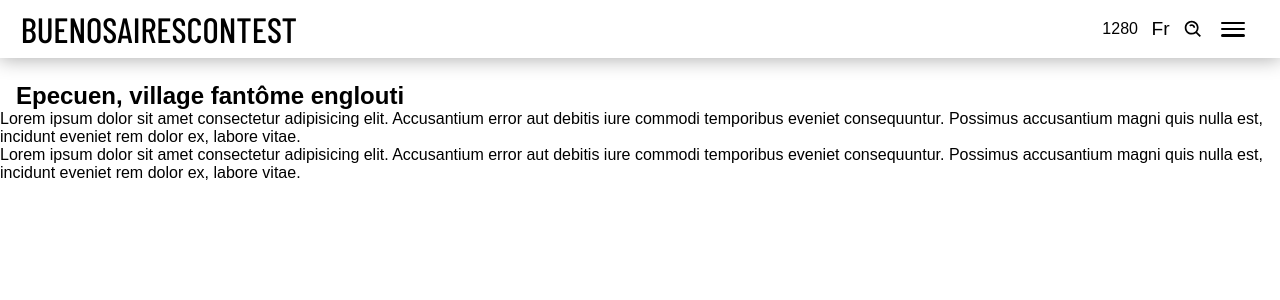
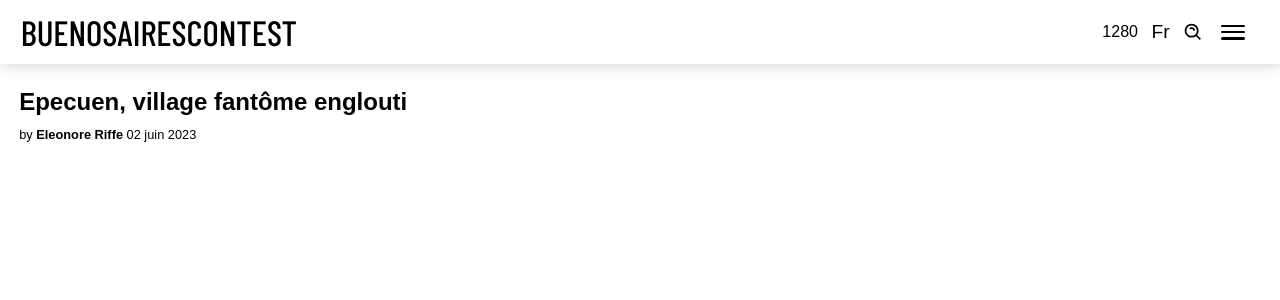
Before and after one commit to akliyachir/buenos_aires_contest, a React (Vite) app in the folder client/: page /article/01 in a window 1280 px wide. Shown: the top 300 px of the page. Built offline with nearby package versions, Linux system fonts and the light colour scheme; a web font is replaced by a local one.

Commit message:
articles bodies building  lol

```diff
--- a/client/src/Pages/00_GlobalRootContainer.css
+++ b/client/src/Pages/00_GlobalRootContainer.css
@@ -2,4 +2,5 @@
  height: 100vh;
  width: 100%;
  z-index: 0;
+ margin-top: 4rem;
 }
--- a/client/src/Pages/00_GlobalRootContainer.jsx
+++ b/client/src/Pages/00_GlobalRootContainer.jsx
@@ -4,14 +4,17 @@ import SideManuMain from "../components/01_MainLayout/02_SideManuMain/SideManuMa
 import MenuToggleContextProvider from "../context/MenuContext";
 import WidthPageContextProvider from "../context/WidthPageContext";
 import { Outlet } from "react-router-dom";
+import HeaderMain from "../components/01_MainLayout/01_HeaderMain/HeaderMain";
 
 export default function GlobalRootContainer() {
   return (
     <WidthPageContextProvider>
       <MenuToggleContextProvider>
         <div className="GlobalRootContainer">
+          <HeaderMain />
           <SideManuMain />
           <RootLayout />
+
           <Outlet />
         </div>
       </MenuToggleContextProvider>
--- a/client/src/Pages/01_RootLayout.jsx
+++ b/client/src/Pages/01_RootLayout.jsx
@@ -1,17 +1,14 @@
-import "./01_RootLayout.css"
+import "./01_RootLayout.css";
 
 import HeaderMain from "../components/01_MainLayout/01_HeaderMain/HeaderMain";
 import { useContext } from "react";
 import { MenuToggleContext } from "../context/MenuContext";
 
-
-
-
 export default function RootLayout() {
-  const {isMenuOpen} = useContext(MenuToggleContext)
+  const { isMenuOpen } = useContext(MenuToggleContext);
   return (
-    <div className= {isMenuOpen ?  "RootLayoutOpen" : "RootLayoutClosed"}>
-      <HeaderMain/>
+    <div className={isMenuOpen ? "RootLayoutOpen" : "RootLayoutClosed"}>
+      {/*  <HeaderMain/> */}
     </div>
-  )
+  );
 }
--- a/client/src/Pages/03_ArticleBodyTemplate.css
+++ b/client/src/Pages/03_ArticleBodyTemplate.css
@@ -1,7 +1,17 @@
-.ArticleBodyTemplate {
-}
+
 
 .ArticleBodyTemplate .art_title {
  padding-top: 1.5rem;
- padding-left: 1rem;
+ padding-inline: 1.2rem;
 }
+
+.ArticleBodyTemplate .art_by {
+ margin-top: .7rem ;
+ padding-inline: 1.2rem;
+ font-size: .8rem;
+
+}
+
+.ArticleBodyTemplate .regularEnphasis {
+ font-weight: bold;
+}
--- a/client/src/Pages/03_ArticleBodyTemplate.jsx
+++ b/client/src/Pages/03_ArticleBodyTemplate.jsx
@@ -19,17 +19,9 @@ export default function ArticleBodyTemplate() {
   return (
     <div className="ArticleBodyTemplate">
       <h2 className="art_title">{art_title}</h2>
-      <p>
-        Lorem ipsum dolor sit amet consectetur adipisicing elit. Accusantium
-        error aut debitis iure commodi temporibus eveniet consequuntur. Possimus
-        accusantium magni quis nulla est, incidunt eveniet rem dolor ex, labore
-        vitae.
-      </p>
-      <p>
-        Lorem ipsum dolor sit amet consectetur adipisicing elit. Accusantium
-        error aut debitis iure commodi temporibus eveniet consequuntur. Possimus
-        accusantium magni quis nulla est, incidunt eveniet rem dolor ex, labore
-        vitae.
+      <p className="art_by">
+        by <span className="regularEnphasis">{art_by + `  `}</span>
+        <span>{`    ` + art_date}</span>
       </p>
     </div>
   );
--- a/client/src/components/01_MainLayout/01_HeaderMain/HeaderMain.css
+++ b/client/src/components/01_MainLayout/01_HeaderMain/HeaderMain.css
@@ -1,8 +1,15 @@
 .HeaderMain {
- background-color:#fff;
+ position:fixed;
+ z-index: 1;
+ top: 0;
+ left: 0;
+ right: 0;
+ height: 4rem;
+  background-color:#fff;
  padding: .5rem;
  padding-inline: 1.3rem;
 display: flex;
 justify-content: space-between;
 align-items: center;
+box-shadow: 1px 1px 10px #00000022;
 }
--- a/client/src/components/01_MainLayout/02_SideManuMain/SideManuMain.css
+++ b/client/src/components/01_MainLayout/02_SideManuMain/SideManuMain.css
@@ -9,16 +9,17 @@
 
 
 .SideManuMainOpen {
+ top: 0;
  z-index: 10;
  position: absolute;
  width: 100%;
- height: 100vh;
  background-color:#f1f1f1;
  transition: 500ms ease-in-out;
  box-shadow: 1px 1px 14px #00000033;
 
 }
 .SideManuMainClosed {
+ top: 0;
  z-index: 10;
  position: absolute;
  width: 100%;
--- a/client/src/index.css
+++ b/client/src/index.css
@@ -5,7 +5,6 @@
   margin: 0;
   padding: 0;
   box-sizing: border-box;
-  overflow-x: hidden;
 }
 
 body {
```
Also changed, not shown: client/src/Pages/01_RootLayout.css (line endings or trailing spaces), 1 other file (tests, documents, lock files or other folders).
